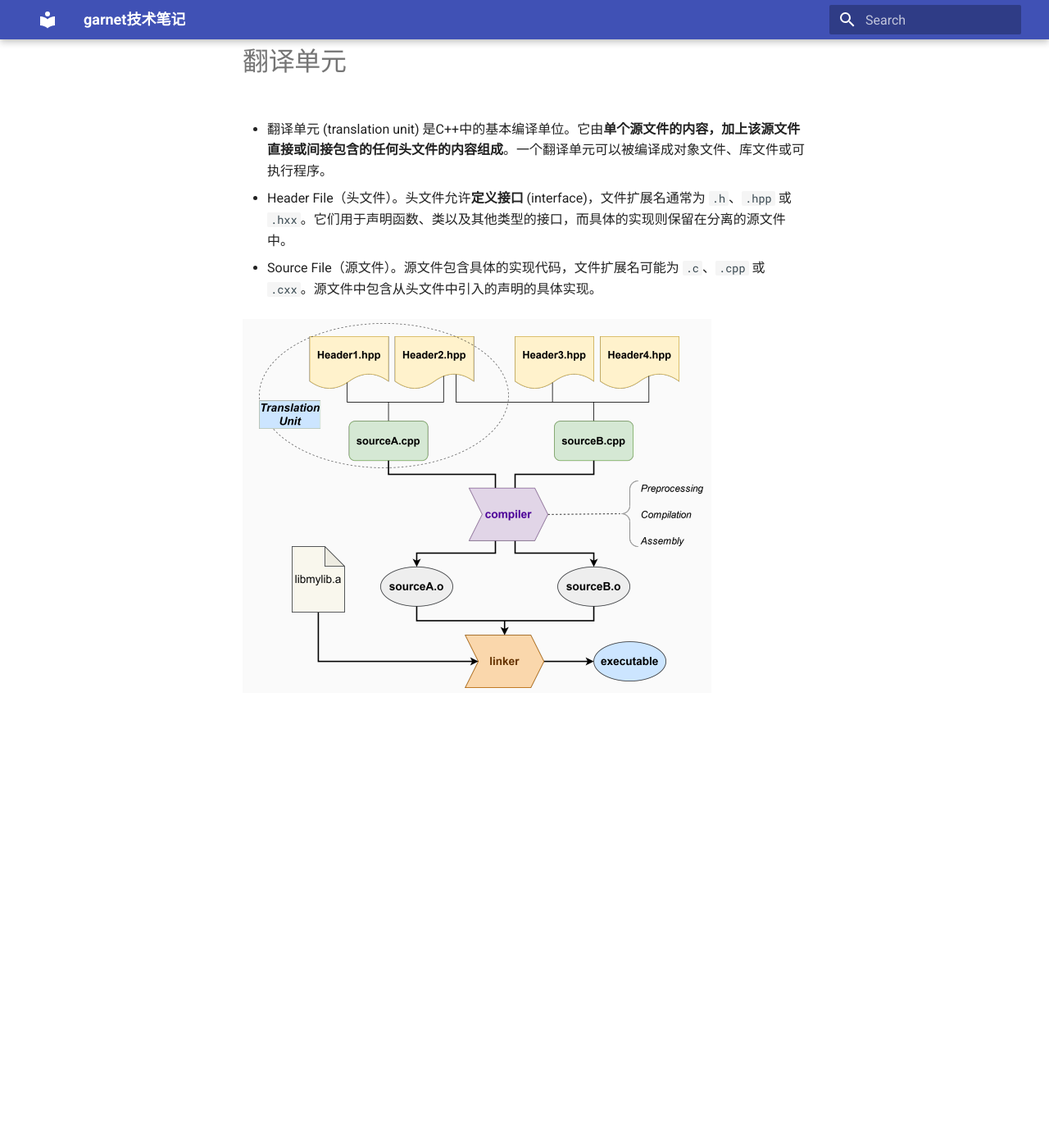
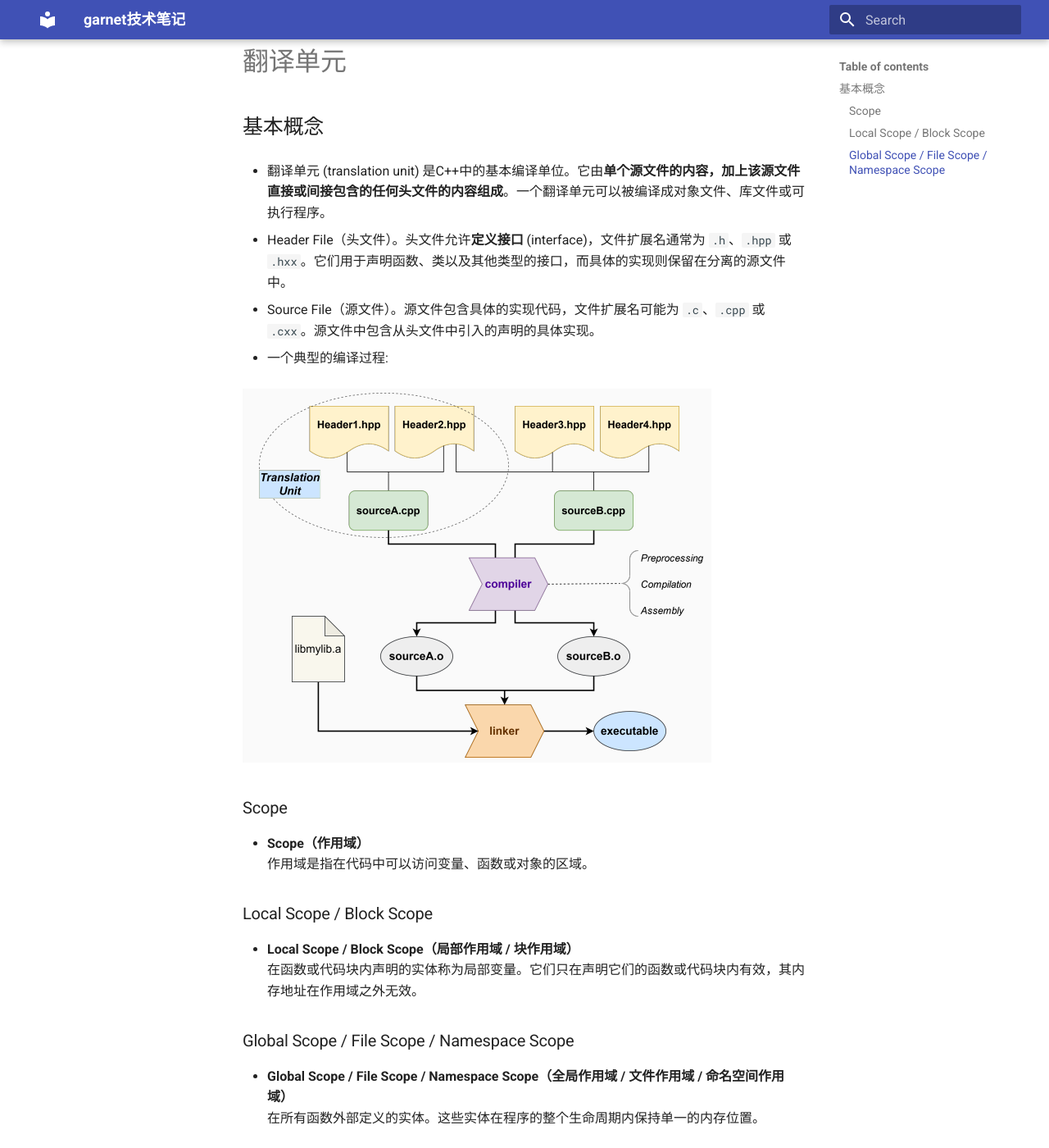
Before and after one commit to ymma98/technotes, an MkDocs documentation site: the page built from docs/cpp/翻译单元.md, in a window 1280 px wide and 1400 px high, scrolled down 91 px. Shown: the whole window at 82% size. Built offline with MkDocs 1.6.1 and Material for MkDocs 9.7.7, drawn with Linux system fonts in a browser that asks for light colours; before the commit the page ends 968 px from its top, so only the background shows below that.

Commit message:
docs/cpp/翻译单元.md updated from https://stackedit.cn/

```diff
--- a/docs/cpp/翻译单元.md
+++ b/docs/cpp/翻译单元.md
@@ -1,6 +1,6 @@
 # 翻译单元
 
-
+## 基本概念
 
 -   翻译单元 (translation unit) 是C++中的基本编译单位。它由**单个源文件的内容，加上该源文件直接或间接包含的任何头文件的内容组成**。一个翻译单元可以被编译成对象文件、库文件或可执行程序。
 
@@ -8,8 +8,25 @@
 
 -   Source File（源文件）。源文件包含具体的实现代码，文件扩展名可能为 `.c`、`.cpp` 或 `.cxx`。源文件中包含从头文件中引入的声明的具体实现。
 
+* 一个典型的编译过程:
 
 ![输入图片说明](./imgs/2024-07/iUspa7o9cJJXjhej.png)
+
+
+### Scope
+
+-   **Scope（作用域）**
+    作用域是指在代码中可以访问变量、函数或对象的区域。
+
+### Local Scope / Block Scope
+
+-   **Local Scope / Block Scope（局部作用域 / 块作用域）**
+    在函数或代码块内声明的实体称为局部变量。它们只在声明它们的函数或代码块内有效，其内存地址在作用域之外无效。
+
+### Global Scope / File Scope / Namespace Scope
+
+-   **Global Scope / File Scope / Namespace Scope（全局作用域 / 文件作用域 / 命名空间作用域）**
+    在所有函数外部定义的实体。这些实体在程序的整个生命周期内保持单一的内存位置。
 <!--stackedit_data:
-eyJoaXN0b3J5IjpbMzYyOTAwNzI5LDE3NTIyOTM3M119
+eyJoaXN0b3J5IjpbLTIwMTUzODQ4NDMsMTc1MjI5MzczXX0=
 -->
```
